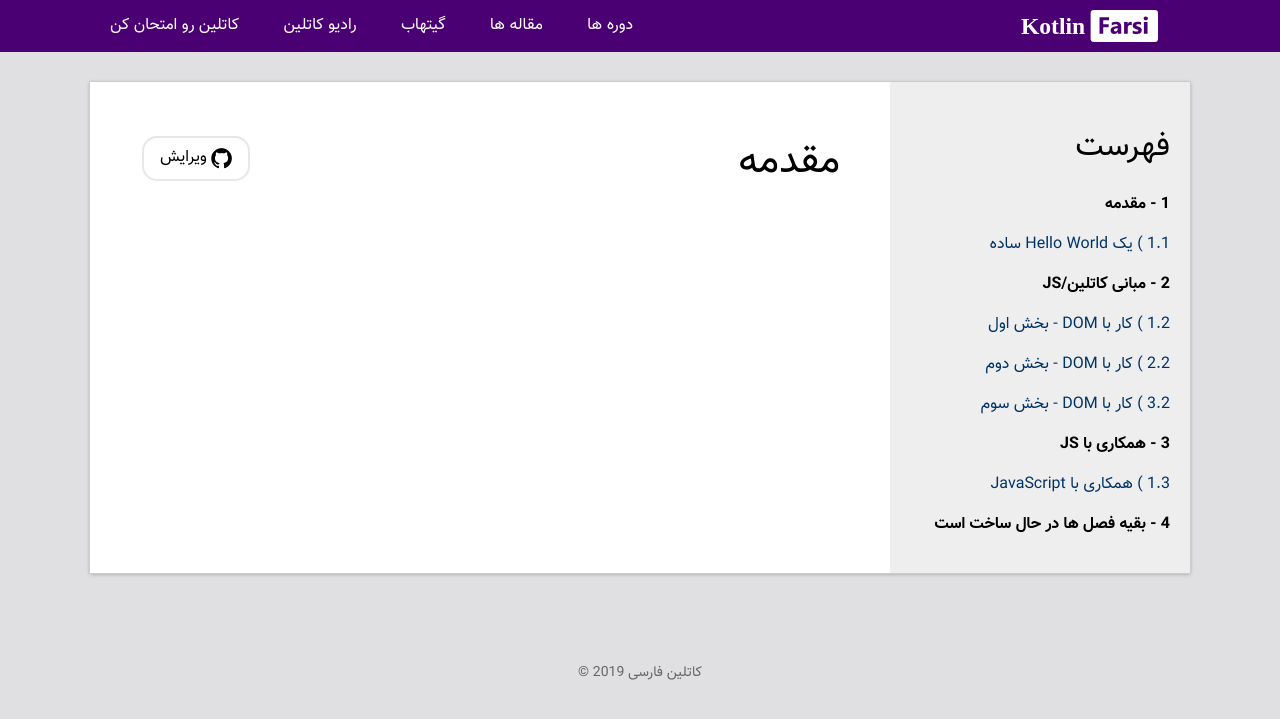
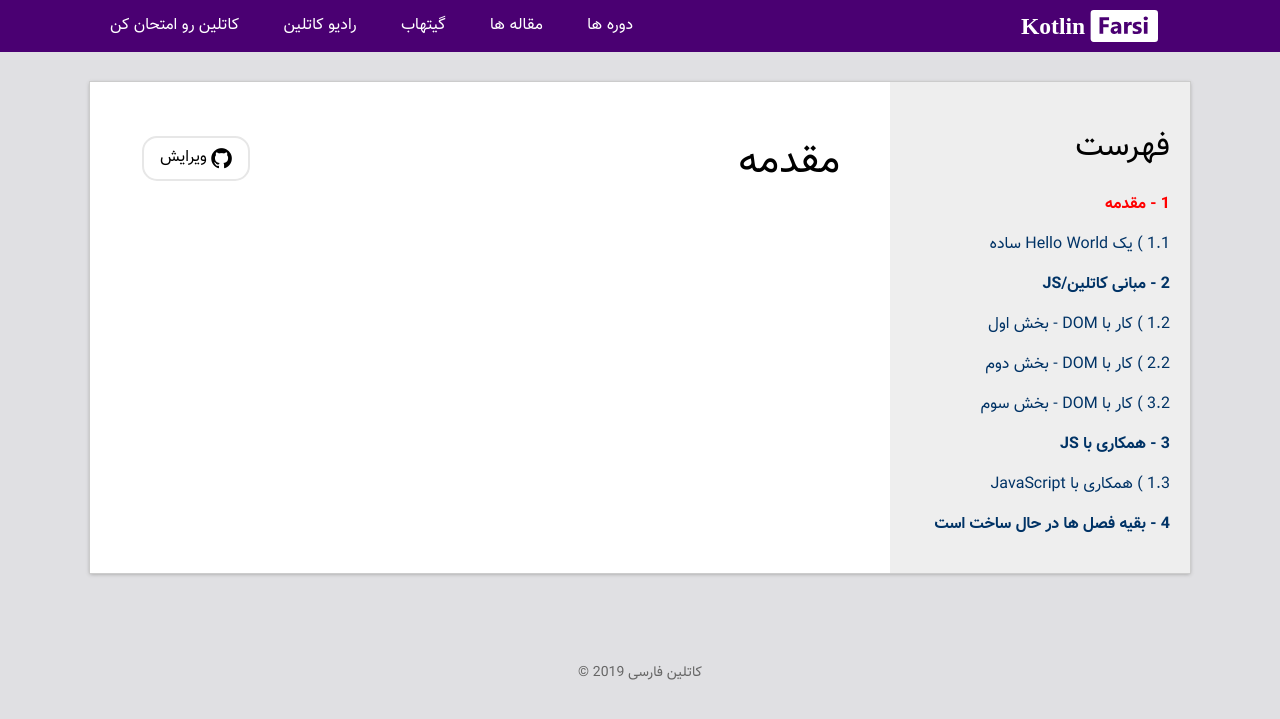
Before and after one commit to KotlinFarsi/KotlinFarsi-WebSite, a Jekyll site: the page built from _tutorials/js/intro/introduction.md, in a window 1280 px wide. Shown: the top 719 px of the page. Built offline with Jekyll 4.4.1, drawn with Linux system fonts in a browser that asks for light colours; nearby versions of some CDN libraries.

Commit message:
more improvement on index

```diff
--- a/_includes/sidebar.html
+++ b/_includes/sidebar.html
@@ -114,23 +114,22 @@
                 {% assign sorted_unit_posts = unit.items | sort: "chapter" %}
                 {% for post in sorted_unit_posts %}
                     {% assign justContent = post.content | strip %}
-                    {% assign isClickable = justContent == "" %}
                     {% if post.chapter == 0 %}
                         <p class="headline">
                             {% capture linkText %}{{post.unit}} - {{post.title}}{% endcapture %}
-                            {% if isClickable %}
+                            {% if justContent != blank %}
+                                <a class="{% if page.url == post.url %}selected{% endif %}" href="{{ post.url }}">{{linkText}}</a>
+                            {% else %}
                                 {{linkText}}
-                            {% else %}
-                                <a class="{% if page.url == post.url %}selected{% endif %}" href="{{ post.url }}">{{linkText}}</a>
                             {% endif %}
                         </p>
                     {% else %}
                         <p class="post-head">
                             {% capture linkText %}{{post.chapter}}.{{post.unit}} ) {{ post.title }}{% endcapture %}
-                            {% if isClickable %}
+                            {% if justContent != blank %}
+                                <a class="{% if page.url == post.url %}selected{% endif %}" href="{{ post.url }}">{{ linkText }}</a>
+                            {% else %}
                                 {{ linkText }}
-                            {% else %}
-                                <a class="{% if page.url == post.url %}selected{% endif %}" href="{{ post.url }}">{{ linkText }}</a>
                             {% endif %}
                         </p>
                     {% endif %}
```
